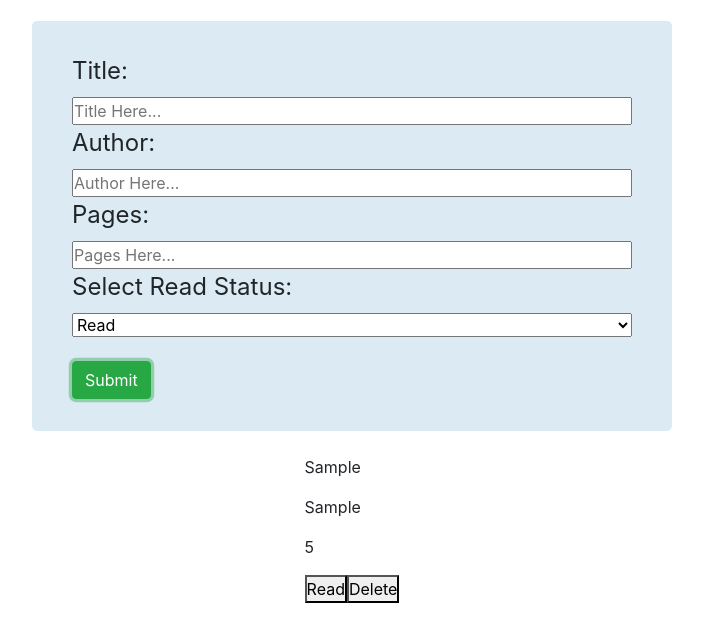
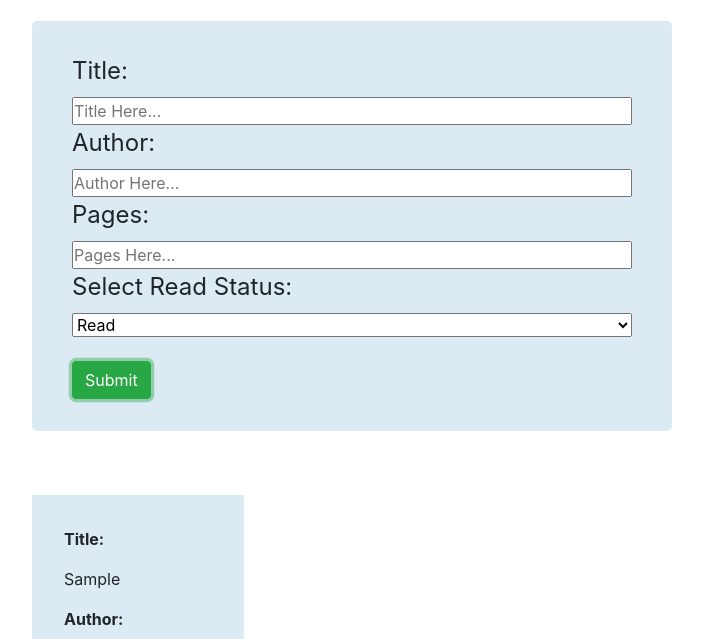
Before and after one commit to aracelicaes/library_js, a plain HTML site: page index.html in a window 1280 px wide. Both pictures are taken after typing "Sample", "Sample", "5" into the empty fields and a click on the button "Submit". Shown: the part 161-800 px from the top of the page, without its empty margins (288-991 px from the left). Drawn offline with nearby package versions, Linux system fonts and the light colour scheme.

Commit message:
add style & elements to each bookDiv

```diff
--- a/css/stylesheet.css
+++ b/css/stylesheet.css
@@ -40,3 +40,42 @@ body h1,
 .libraryDiv {
   margin-bottom: 5rem;
 }
+
+.libraryDiv div :nth-child(1) {
+  font-weight: bold;
+}
+
+.libraryDiv div :nth-child(3) {
+  font-weight: bold;
+}
+
+.libraryDiv div :nth-child(5) {
+  font-weight: bold;
+}
+
+.libraryDiv div {
+  padding: 2rem;
+  margin-top: 2.5rem;
+  background-color: rgb(219, 234, 243);
+}
+
+.buttons-div {
+  display: flex;
+  flex-direction: column;
+}
+
+.status-btn, .removeBtn {
+  font-size: 16px !important;
+  padding: 0.5rem 1rem;
+  border-radius: 5px;
+  margin-bottom: 0.5rem;
+  color: whitesmoke;
+}
+
+.removeBtn {
+  background-color: crimson;
+}
+
+.status-btn {
+  background-color: teal;
+}
--- a/index.html
+++ b/index.html
@@ -35,7 +35,7 @@
     </div>
     <button type="button" id="btn" class="btn btn-success mt-4">Submit</button>
   </form>
-  <div id="library" class="libraryDiv d-flex justify-content-around mt-4">
+  <div id="library" class="libraryDiv d-flex flex-wrap justify-content-between mt-4">
 
   </div>
 
--- a/javascript/main.js
+++ b/javascript/main.js
@@ -33,28 +33,40 @@ function displayBook() {
     let bookDiv = document.createElement('div');
     bookDiv.setAttribute('id', myLibrary.length - 1); // the id is the lenght of the library and -1 becuase i want to start from index 0
     let titleDisplay = document.createElement('p');
+    let titleName = document.createElement('p');
     let authorDisplay = document.createElement('p');
+    let authorName = document.createElement('p');
     let pagesDisplay = document.createElement('p');
+    let pagesNumber = document.createElement('p');
+    let buttonsDiv = document.createElement('div');
     let statusDisplay = document.createElement('button');
     let removeButton = document.createElement('button');
     removeButton.innerText = 'Delete';
+    buttonsDiv.setAttribute('class', 'buttons-div')
     removeButton.setAttribute('class', 'removeBtn');
     statusDisplay.setAttribute('class', 'status-btn'); //the id is uniwue so to be the same as the id from bookDiv we set it in data-id attribute, porque no deberia haber 2 elementos con el mismo id
     removeButton.setAttribute('data-id', myLibrary.length - 1); // my button has to hav the smae id of bookDiv and to no use id we use th data-id which is an atribute of html
     titleDisplay.innerText = book.title                         // data-es un atributo de datos.
     authorDisplay.innerText = book.author
     pagesDisplay.innerText = book.pages
+    titleName.innerText = 'Title:'                        // data-es un atributo de datos.
+    authorName.innerText = 'Author:'
+    pagesNumber.innerText = 'Pages:'
     if (book.status === 'read') {
       statusDisplay.innerText = 'Read';
     } else {
       statusDisplay.innerText = 'Unread';
     }
     container.appendChild(bookDiv);
+    bookDiv.appendChild(titleName);
     bookDiv.appendChild(titleDisplay);
+    bookDiv.appendChild(authorName);
     bookDiv.appendChild(authorDisplay);
+    bookDiv.appendChild(pagesNumber);
     bookDiv.appendChild(pagesDisplay);
-    bookDiv.appendChild(statusDisplay);
-    bookDiv.appendChild(removeButton);
+    bookDiv.appendChild(buttonsDiv);
+    buttonsDiv.appendChild(statusDisplay);
+    buttonsDiv.appendChild(removeButton);
     })
     deleteBtn()
     changeStatus()
```
